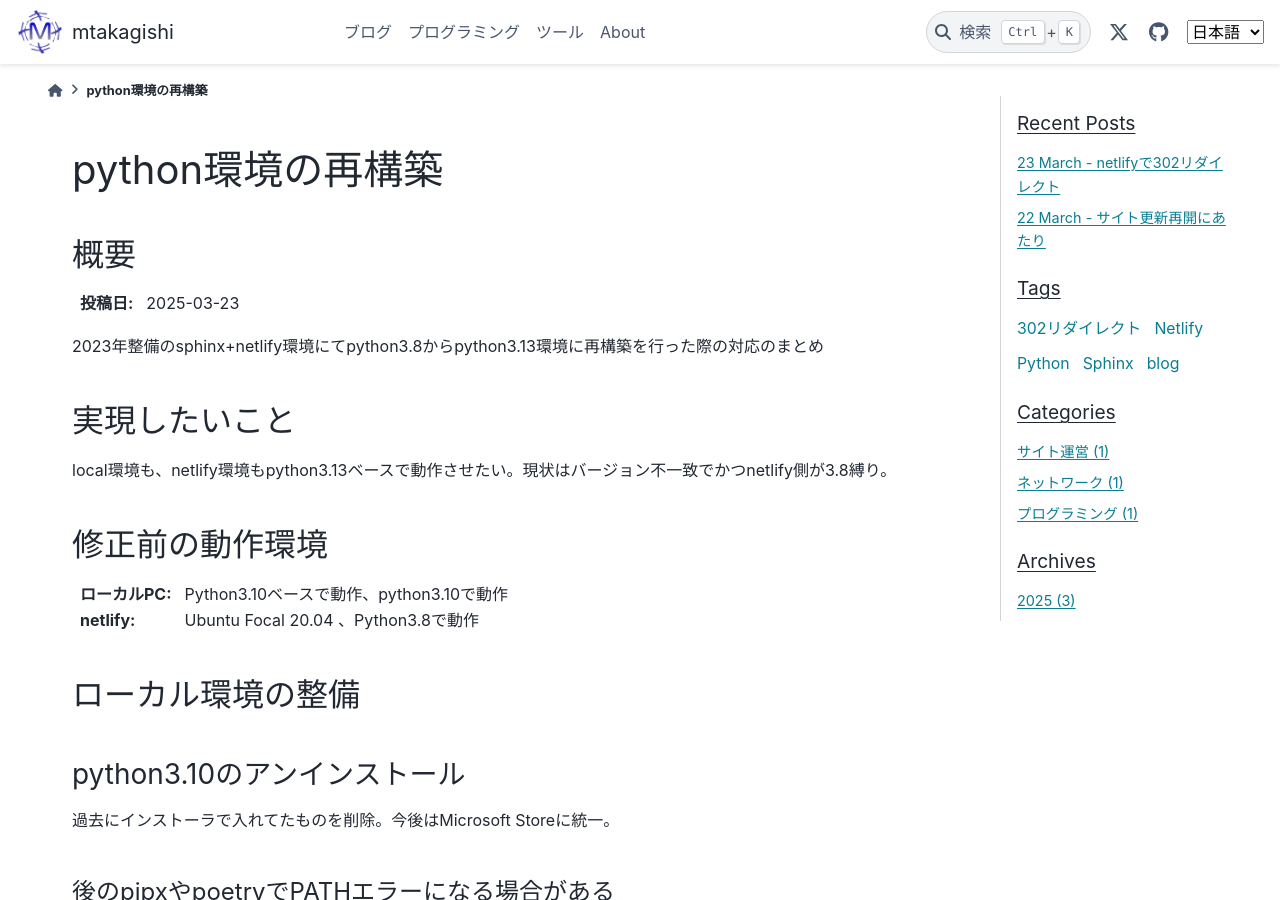
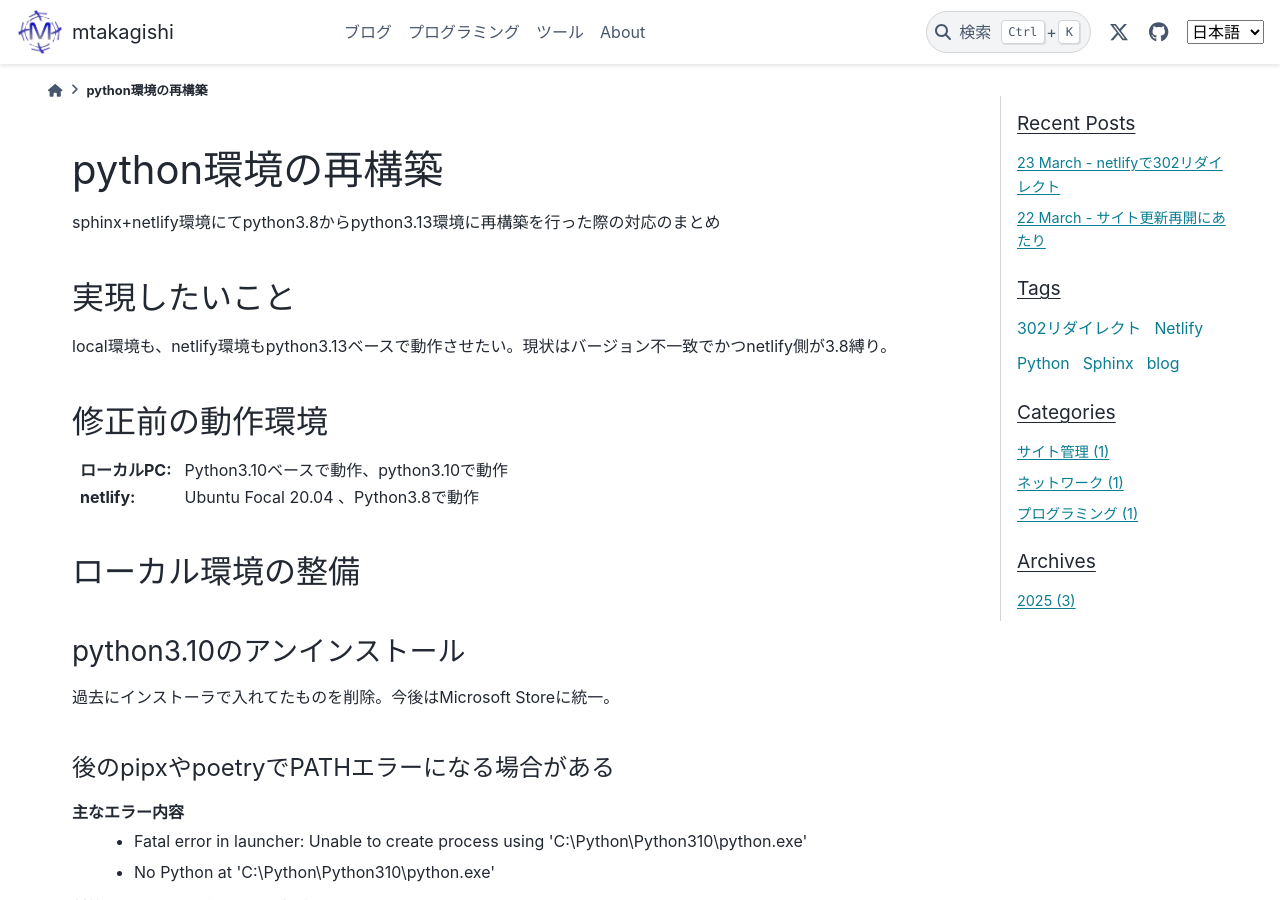
Before and after one commit to mtakagishi/note, a Sphinx documentation site: the page built from docs/posts/2025-03-23-001.rst, in a window 1280 px wide and 900 px high. Built offline with Sphinx 7.4.7 and the PyData theme 0.15.4, drawn with Linux system fonts in a browser that asks for light colours; some of the changed text lies outside the part shown.

Commit message:
ablog採用に伴う微修正

```diff
--- a/docs/posts/2025-03-22-001.rst
+++ b/docs/posts/2025-03-22-001.rst
@@ -1,16 +1,12 @@
 .. post:: 2025-03-22
   :tags: Sphinx, blog
-  :category: サイト運営
+  :category: サイト管理
   :author: mtakagishi
   :language: ja
 
 ==================================
 サイト更新再開にあたり
 ==================================
-
-概要
-====
-
 
 久しぶりにサイトの更新を再開するにあたって行ったことのまとめ
 
--- a/docs/posts/2025-03-23-001.rst
+++ b/docs/posts/2025-03-23-001.rst
@@ -8,11 +8,7 @@
 python環境の再構築
 =============================
 
-概要
-====
-:投稿日: 2025-03-23
-
-2023年整備のsphinx+netlify環境にてpython3.8からpython3.13環境に再構築を行った際の対応のまとめ
+sphinx+netlify環境にてpython3.8からpython3.13環境に再構築を行った際の対応のまとめ
 
 実現したいこと
 ================
```
Also changed, not shown: other parts of docs/posts/2025-03-22-001.rst (+5 -0 lines), other parts of docs/posts/2025-03-23-001.rst (+5 -0 lines), docs/posts/2025-03-23-002.rst (+5 -3 lines).
